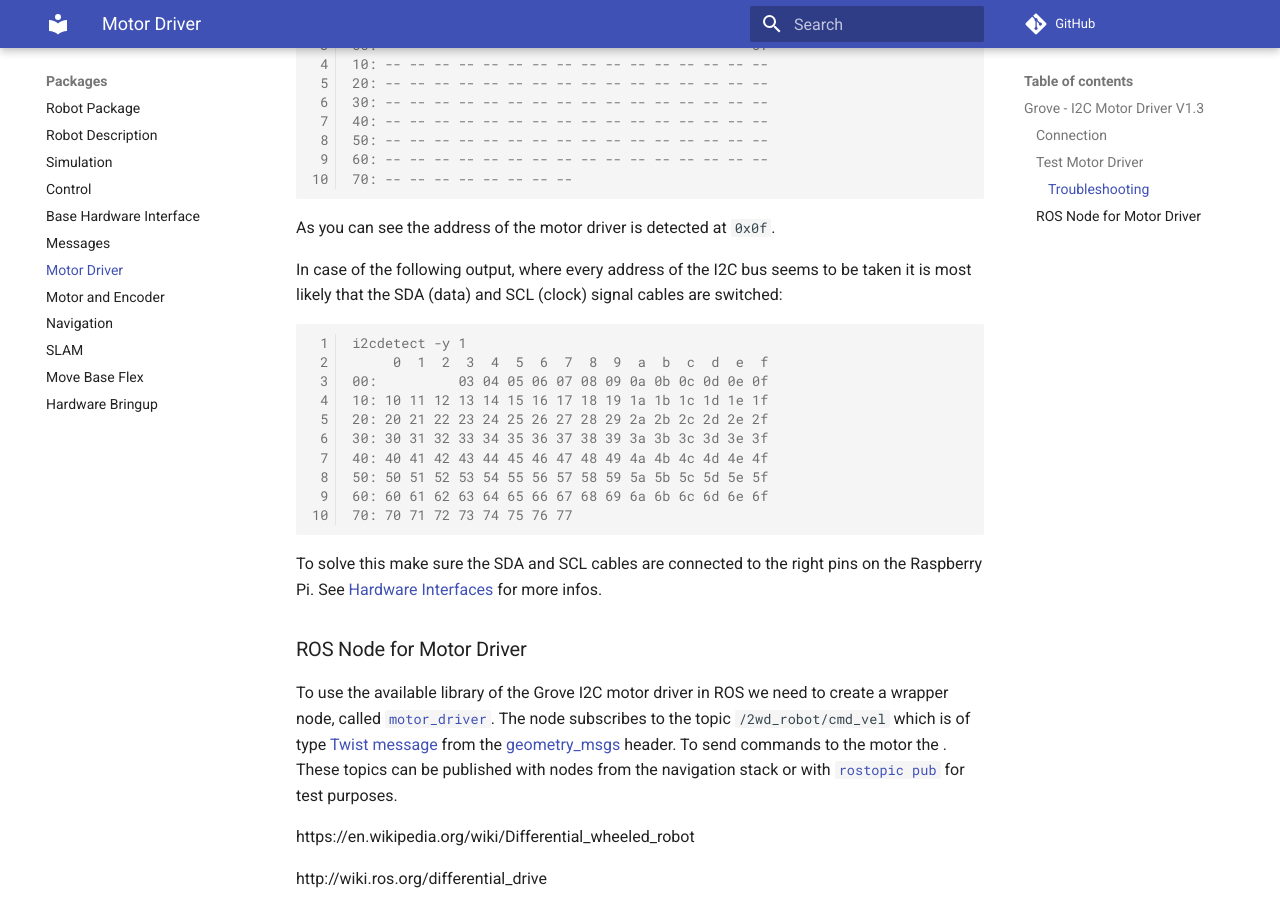
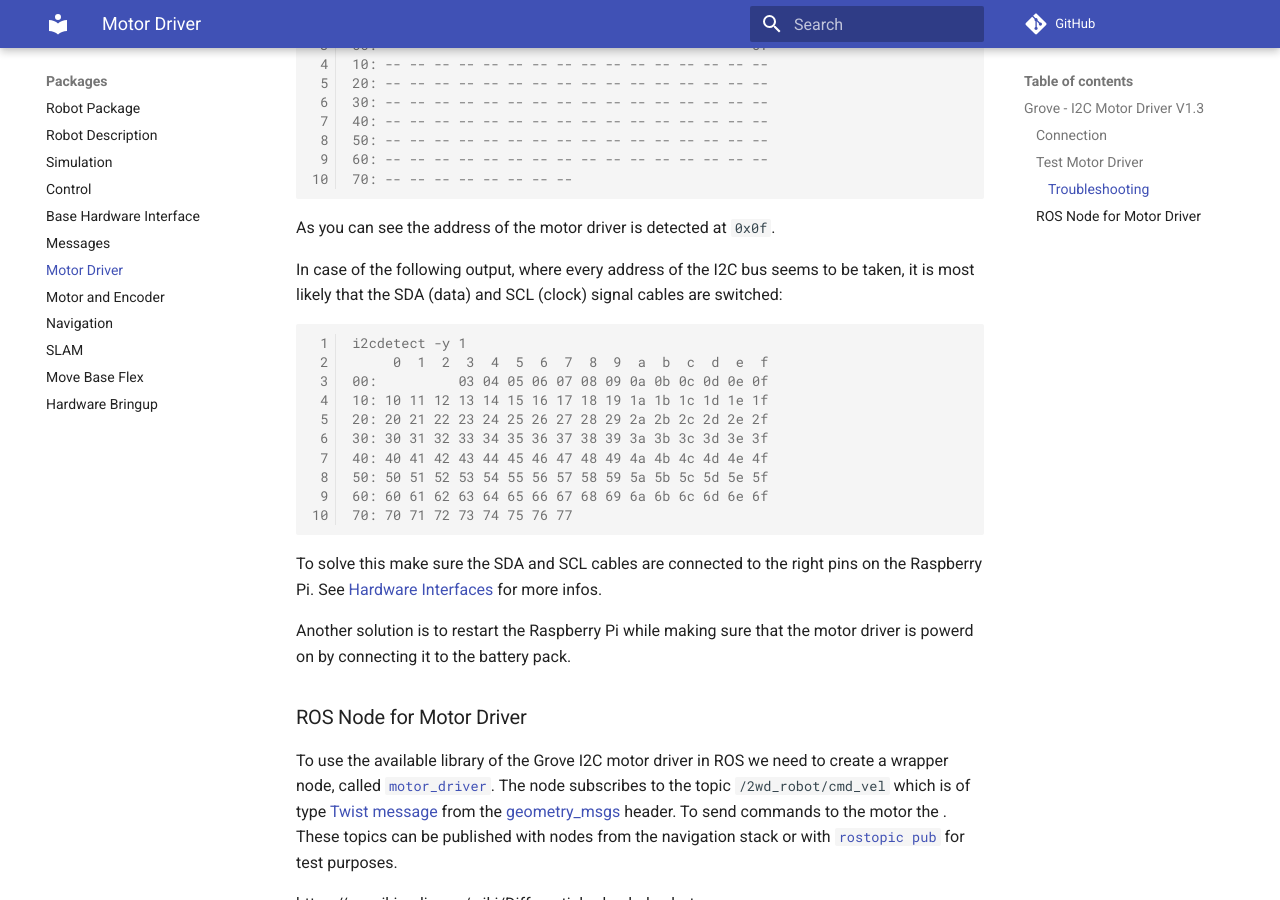
Before and after one commit to fjp/2wd-robot, an MkDocs documentation site: the page built from docs/grove_motor_driver.md, in a window 1280 px wide and 900 px high, scrolled down 3328 px. Built offline with MkDocs 1.6.1 and Material for MkDocs 9.7.7, drawn with Linux system fonts in a browser that asks for light colours; comment, search, counter and statistics services are not loaded.

Commit message:
Update grove_motor_driver.md

````diff
--- a/docs/grove_motor_driver.md
+++ b/docs/grove_motor_driver.md
@@ -169,7 +169,7 @@ fjp@ubuntu:~/git/2wd-robot/ros/src/control/src$ sudo i2cdetect -y 1
 
 As you can see the address of the motor driver is detected at `0x0f`.
 
-In case of the following output, where every address of the I2C bus seems to be taken
+In case of the following output, where every address of the I2C bus seems to be taken,
 it is most likely that the SDA (data) and SCL (clock) signal cables are switched:
 
 ```console
@@ -187,6 +187,8 @@ i2cdetect -y 1
 
 To solve this make sure the SDA and SCL cables are connected to the right pins on the Raspberry Pi.
 See [Hardware Interfaces](https://fjp.at/projects/diffbot/hardware-interfaces/#prepare-i2c-connection) for more infos.
+
+Another solution is to restart the Raspberry Pi while making sure that the motor driver is powerd on by connecting it to the battery pack.
 
 
 ### ROS Node for Motor Driver
````
